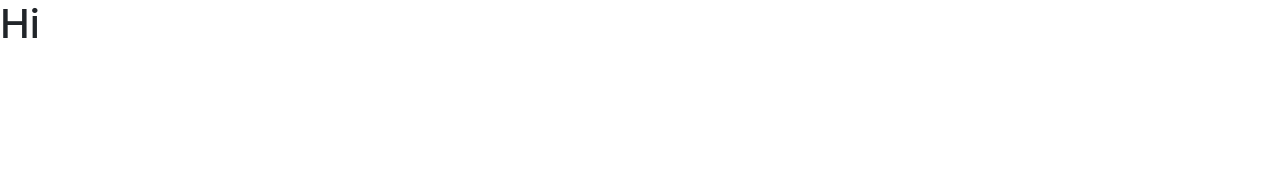
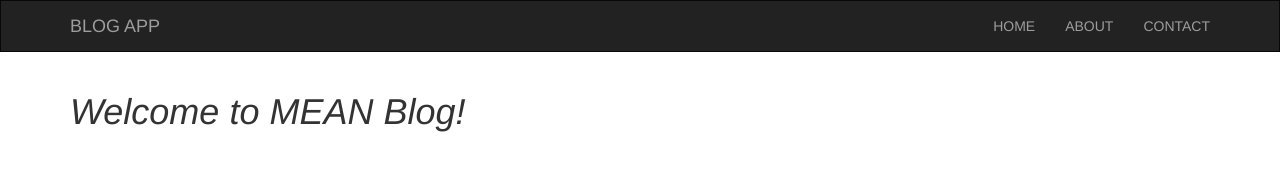
Before and after one commit to kakorcal/angular_blog_app, a website: page client/views/layout.html at #!/blogs in a window 1280 px wide. Drawn offline with nearby package versions, Linux system fonts and the light colour scheme; some packages are replaced by stand-ins of ours.

Commit message:
adding navbar

```diff
--- a/client/javascripts/app.js
+++ b/client/javascripts/app.js
@@ -1,6 +1,7 @@
 (()=>{
   angular.module('blogApp', [
     'ngRoute',
-    'blog.routes'
+    'blog.routes',
+    'blog.component.nav'
   ]);
 })();
--- a/client/javascripts/components/nav/nav.directive.js
+++ b/client/javascripts/components/nav/nav.directive.js
@@ -0,0 +1,11 @@
+(()=>{
+  angular.module('blog.component.nav', []).directive('blogNav', navDirective);
+
+  function navDirective(){
+    return {
+      restrict: 'E',
+      scope: {},
+      templateUrl: 'views/partials/_nav.html'
+    };
+  }
+})();
--- a/client/stylesheets/style.css
+++ b/client/stylesheets/style.css
@@ -0,0 +1,3 @@
+.navbar {
+  border-radius: 0;
+}
--- a/client/views/blogs/index.html
+++ b/client/views/blogs/index.html
@@ -1 +1,4 @@
-<h1>Hi</h1>
+<blog-nav></blog-nav>
+<div class="container">
+  <h1 class='header-title'><em>Welcome to MEAN Blog!</em></h1>
+</div>
--- a/client/views/layout.html
+++ b/client/views/layout.html
@@ -3,7 +3,7 @@
 <head>
   <meta charset="UTF-8">
   <title>Angular Blog App</title>
-  <link rel="stylesheet" href="https://cdnjs.cloudflare.com/ajax/libs/twitter-bootstrap/4.0.0-alpha/css/bootstrap.css">
+  <link href="https://maxcdn.bootstrapcdn.com/bootstrap/3.3.6/css/bootstrap.min.css" rel="stylesheet" integrity="sha384-1q8mTJOASx8j1Au+a5WDVnPi2lkFfwwEAa8hDDdjZlpLegxhjVME1fgjWPGmkzs7" crossorigin="anonymous">
   <link rel="stylesheet" href="/stylesheets/style.css">
   <base href="/">
 </head>
@@ -15,5 +15,6 @@
   <script src="/javascripts/filters.js"></script>
   <script src="/javascripts/routes.js"></script>
   <script src="/javascripts/app.js"></script>
+  <script src='/javascripts/components/nav/nav.directive.js'></script>
 </body>
 </html>
--- a/client/views/partials/_nav.html
+++ b/client/views/partials/_nav.html
@@ -0,0 +1,12 @@
+<nav class='navbar navbar-inverse'>
+  <div class="container">
+    <div class="navbar-header">
+      <a href="/" class='navbar-brand'>BLOG APP</a>
+    </div>
+    <ul class="nav navbar-nav navbar-right">
+      <li><a href="/">HOME</a></li>
+      <li><a href="/">ABOUT</a></li>
+      <li><a href="/">CONTACT</a></li>
+    </ul>
+  </div>
+</nav>
--- a/server/routes/blogs.js
+++ b/server/routes/blogs.js
@@ -42,6 +42,8 @@ router.put('/:id', (req, res)=>{
       return knex('posts').where('blog_id', +id).update(_.pick(req.body.blog, ['content']));
   }).then(()=>{
     res.send('Blog Post Updated');
+  }).catch(err=>{
+    res.send(err);
   });
 });
 
```
Also changed, not shown: client/javascripts/routes.js (+4 -4 lines).
